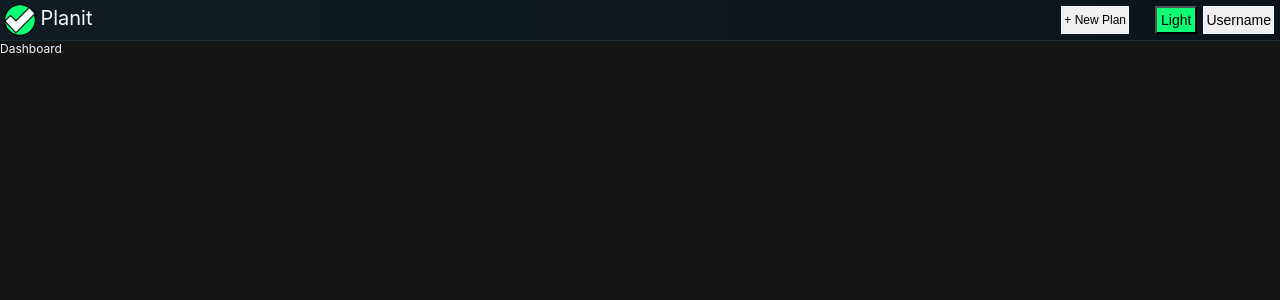
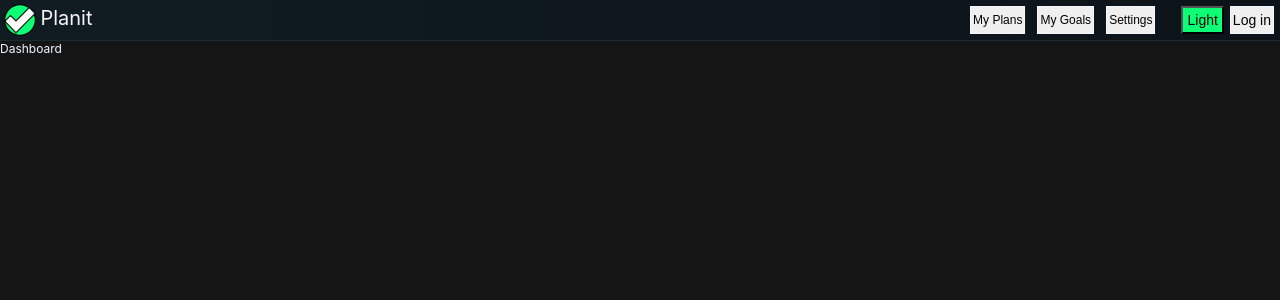
Before and after one commit to tnnrhpwd/mern-planit-app, a React (Create React App) app in the folder frontend/: page / in a window 1280 px wide. Shown: the top 300 px of the page. Built offline with nearby package versions, Linux system fonts and the light colour scheme.

Commit message:
added more page buttons to navbar

```diff
--- a/frontend/src/components/Header/Header.jsx
+++ b/frontend/src/components/Header/Header.jsx
@@ -53,14 +53,20 @@ function Header() {
           +
         </button>
         <button className="planit-header-plan-landscape">
-          + New Plan
+          My Plans
+        </button>
+        <button className="planit-header-plan-landscape">
+          My Goals
+        </button>
+        <button className="planit-header-plan-landscape">
+          Settings
         </button>
 
-        {(colTheme==="dark-theme") && <button className='planit-header-themebutton' onClick={setLightMode}>Light</button>}
-        {(colTheme==="light-theme") && <button className='planit-header-themebutton' onClick={setDarkMode}>Dark</button>}
+        {(colTheme==="dark-theme") && <button className='planit-header-themebutton-landscape' onClick={setLightMode}>Light</button>}
+        {(colTheme==="light-theme") && <button className='planit-header-themebutton-landscape' onClick={setDarkMode}>Dark</button>}
 
-        <button className="planit-header-profile">
-          Username
+        <button className="planit-header-profile-landscape">
+          Log in
         </button>
 
         <div className="planit-header-dropper-space">
--- a/frontend/src/index.css
+++ b/frontend/src/index.css
@@ -106,7 +106,7 @@ a{
   .planit-header-plan-landscape:hover{
     filter: brightness(1.2);
   }
-  .planit-header-themebutton{
+  .planit-header-themebutton-landscape{
     font-size: calc(var(--nav-size)*0.35);
     background-color: var(--bg-accent);
     cursor: pointer;
@@ -115,18 +115,18 @@ a{
     margin-bottom: calc(var(--nav-size)*0.15);
     margin-top: calc(var(--nav-size)*0.15);
   }
-  .planit-header-themebutton:hover {
+  .planit-header-themebutton-landscape:hover {
     background-color: var(--bg-pagelink);
     color: var(--text-color);
   }
-  .planit-header-profile{
+  .planit-header-profile-landscape{
     padding: calc(var(--nav-size)*0.05);
     border: calc(var(--nav-size)*0.01) solid var(--text-color);
     margin: calc(var(--nav-size)*0.15);
     font-size: calc(var(--nav-size)*0.35);
     cursor: pointer;
   }
-  .planit-header-profile:hover{
+  .planit-header-profile-landscape:hover{
     filter: brightness(1.2);
   }
 }
@@ -147,10 +147,10 @@ a{
   .planit-header-plan-portrait:hover{
     transform: rotate(180deg);
   }
-  .planit-header-themebutton{
+  .planit-header-themebutton-landscape{
     display: none;
   }
-  .planit-header-profile{
+  .planit-header-profile-landscape{
     display: none;
   }
   .planit-header-dropper-themebutton{
```
